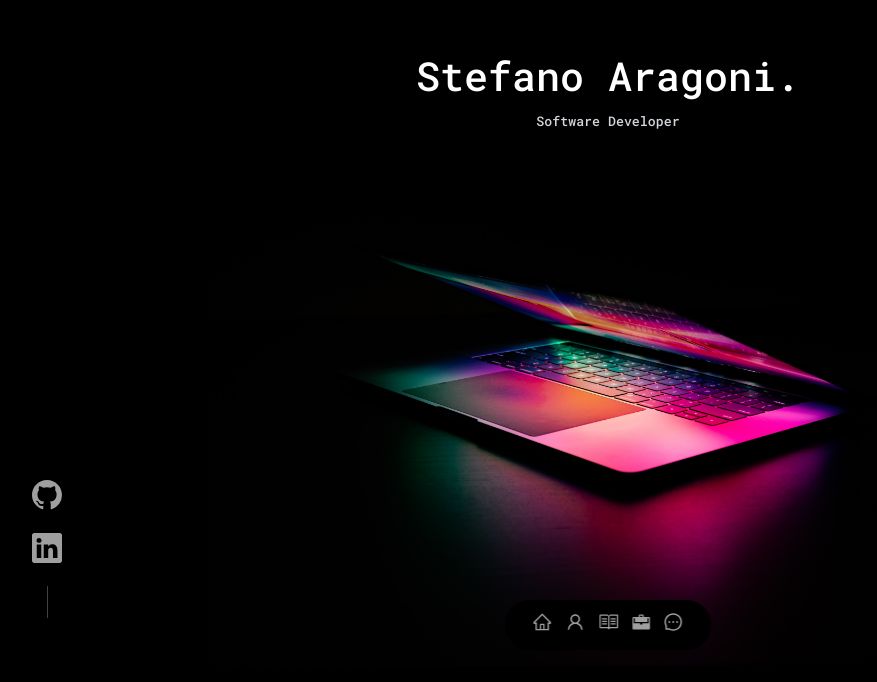
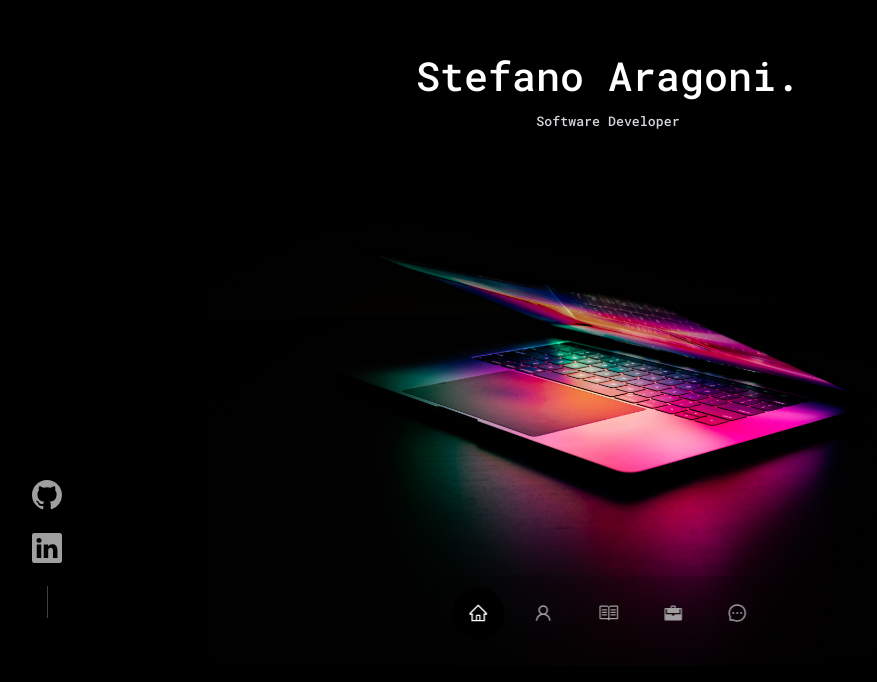
Before and after one commit to stefanoaragoni/portafolio, a React (Vite) app: page / in a window 1280 px wide. Shown: the part 118-800 px from the top of the page, without its empty margins (32-909 px from the left). Built offline with nearby package versions, Linux system fonts and the light colour scheme.

Commit message:
nav bar color change state

```diff
--- a/src/components/nav/Nav.jsx
+++ b/src/components/nav/Nav.jsx
@@ -6,16 +6,20 @@ import {GoBook} from 'react-icons/go'
 import {GoBriefcase} from 'react-icons/go'
 import {AiOutlineMessage} from 'react-icons/ai'
 
+import { useState } from 'react'
 
 
 const Nav = () => {
+
+  const [activo, setActivo] = useState('#')
+
   return (
     <nav>
-      <a href='#'><AiOutlineHome size={20}/></a>
-      <a href='#about'><AiOutlineUser size={20}/></a>
-      <a href='#experience'><GoBook size={20}/></a>
-      <a href='#portafolio'><GoBriefcase size={20}/></a>
-      <a href='#contact'><AiOutlineMessage size={20}/></a>
+      <a href='#' onClick={() =>  setActivo('#')} className={activo === '#' ? 'activo' : ''}><AiOutlineHome size={20}/></a>
+      <a href='#about' onClick={() =>  setActivo('#about')} className={activo === '#about' ? 'activo' : ''}><AiOutlineUser size={20}/></a>
+      <a href='#experience' onClick={() =>  setActivo('#experience')} className={activo === '#experience' ? 'activo' : ''}><GoBook size={20}/></a>
+      <a href='#portafolio' onClick={() =>  setActivo('#portafolio')} className={activo === '#portafolio' ? 'activo' : ''}><GoBriefcase size={20}/></a>
+      <a href='#contact' onClick={() =>  setActivo('#contact')} className={activo === '#contact' ? 'activo' : ''}><AiOutlineMessage size={20}/></a>
     </nav>
   )
 }
--- a/src/components/nav/nav.css
+++ b/src/components/nav/nav.css
@@ -1,5 +1,5 @@
 nav {
-    background: rgb(0, 0, 0);
+    background: transparent;
     width: max-content;
     display: block;
     padding: 0.7rem 1.7rem;
@@ -14,3 +14,36 @@ nav {
     border-radius: 3rem;
     backdrop-filter: blur(15px);
 }
+
+nav a{
+    background: transparent;
+    padding: 1rem;
+    border-radius: 50%;
+    display: flex;
+    color: var(--primario2);
+}
+
+nav a.activo{
+    background: var(--bg);
+    color: var(--blanco);
+}
+
+
+
+
+/* -------------  RESPONSIVE TABLET  -------------- */
+@media screen and (max-width: 1024px) {
+
+    nav{
+        display: hidden;
+    }
+
+}
+
+/* -------------  RESPONSIVE TELEFONO  -------------- */
+@media screen and (max-width: 600px) {
+
+    .nav{
+        visibility: hidden;
+    }
+}
```
